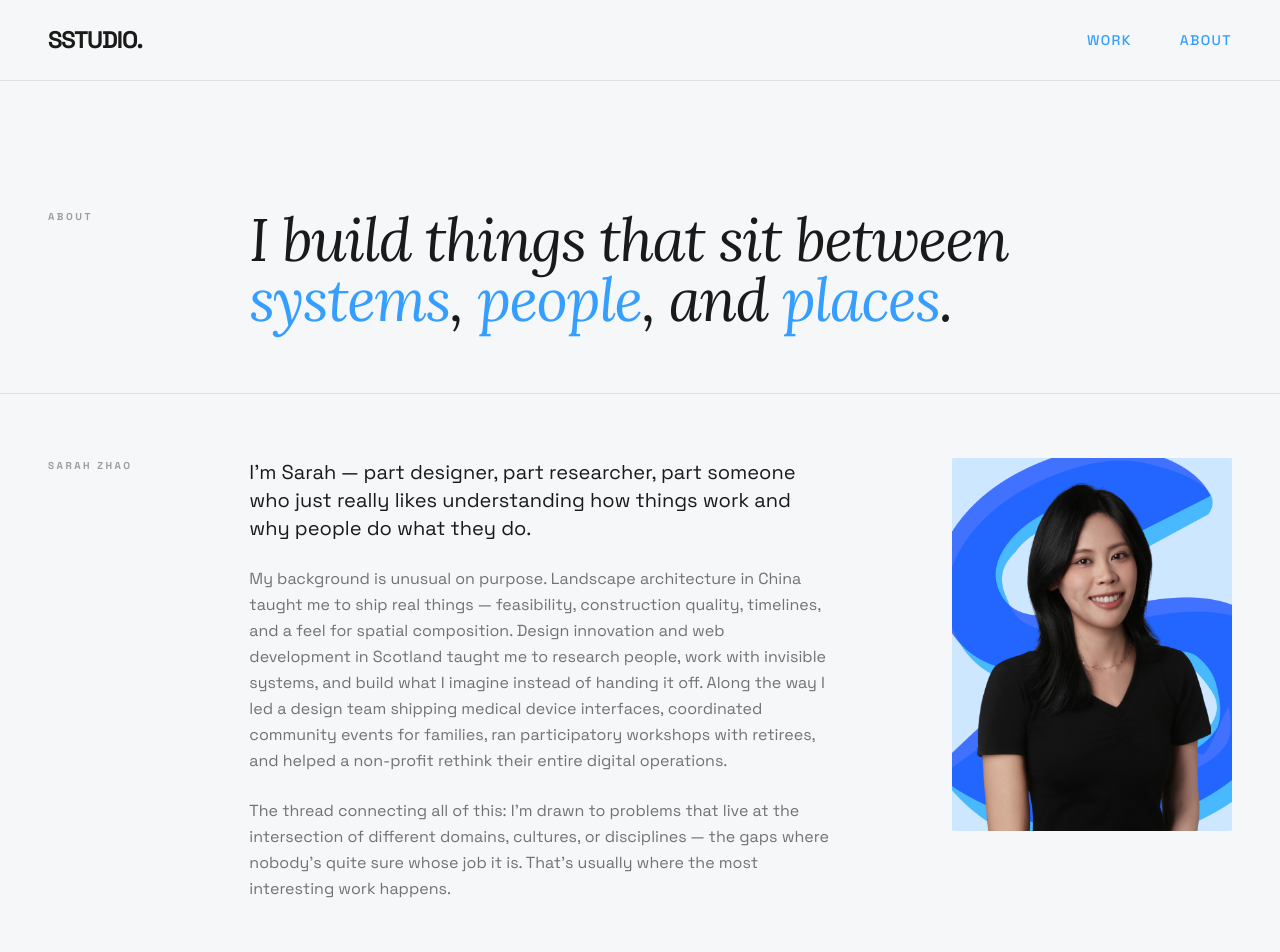
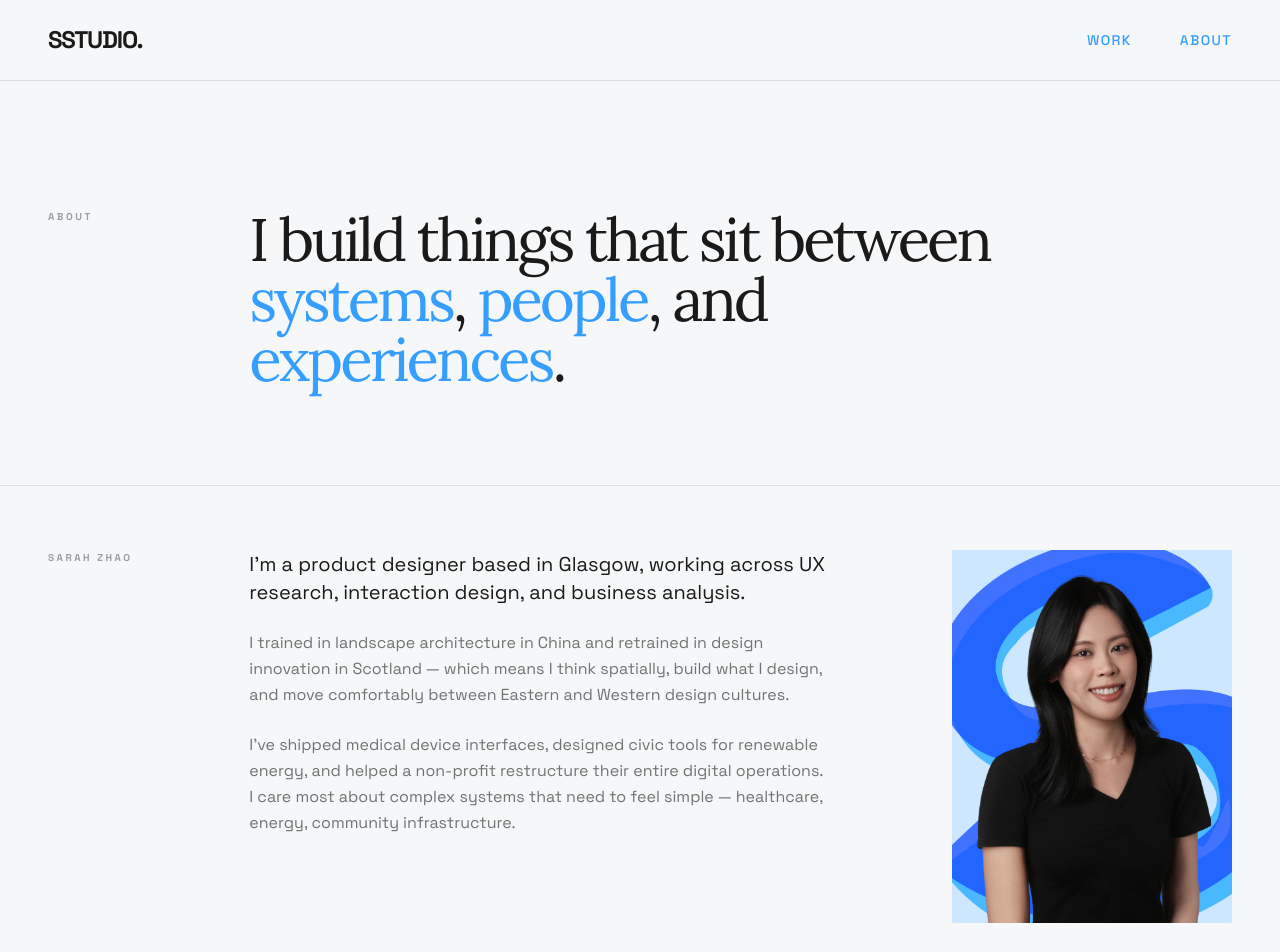
Before and after one commit to Norica610/ssstudio, a website: page about.html in a window 1280 px wide. Shown: the top 952 px of the page. Drawn offline with nearby package versions, Linux system fonts and the light colour scheme.

```diff
--- a/about.html
+++ b/about.html
@@ -53,8 +53,8 @@
       </div>
       <!-- Headline -->
       <div class="col-span-12 md:col-span-8">
-        <h1 class="font-serif text-3xl md:text-5xl lg:text-6xl italic leading-[1.15] tracking-tight" style="animation:fadeUp .6s ease-out .1s both">
-          I build things that sit between <span class="text-primary">systems</span>, <span class="text-primary">people</span>, and <span class="text-primary">places</span>.
+        <h1 class=" tracking-tighter font-serif text-2xl md:text-6xl leading--[0.9] mb-8">
+          I build things that sit between <span class="text-primary">systems</span>, <span class="text-primary">people</span>, and <span class="text-primary">experiences</span>.
         </h1>
       </div>
     </div>
@@ -68,13 +68,13 @@
       </div>
       <div class="col-span-12 md:col-span-6 space-y-6">
         <p class="text-lg md:text-xl leading-relaxed reveal stagger-1">
-          I'm Sarah — part designer, part researcher, part someone who just really likes understanding how things work and why people do what they do.
+        I'm a product designer based in Glasgow, working across UX research, interaction design, and business analysis.
         </p>
         <p class="text-base opacity-60 leading-relaxed reveal stagger-2">
-          My background is unusual on purpose. Landscape architecture in China taught me to ship real things — feasibility, construction quality, timelines, and a feel for spatial composition. Design innovation and web development in Scotland taught me to research people, work with invisible systems, and build what I imagine instead of handing it off. Along the way I led a design team shipping medical device interfaces, coordinated community events for families, ran participatory workshops with retirees, and helped a non-profit rethink their entire digital operations.
+        I trained in landscape architecture in China and retrained in design innovation in Scotland — which means I think spatially, build what I design, and move comfortably between Eastern and Western design cultures.
         </p>
-        <p class="text-base opacity-60 leading-relaxed reveal stagger-3">
-          The thread connecting all of this: I'm drawn to problems that live at the intersection of different domains, cultures, or disciplines — the gaps where nobody's quite sure whose job it is. That's usually where the most interesting work happens.
+        <p class="text-base opacity-60 leading-relaxed reveal stagger-2">
+        I've shipped medical device interfaces, designed civic tools for renewable energy, and helped a non-profit restructure their entire digital operations. I care most about complex systems that need to feel simple — healthcare, energy, community infrastructure.
         </p>
       </div>
       <!-- Photo slot -->
@@ -122,7 +122,7 @@
         <p class="text-[10px] uppercase tracking-[0.25em] font-bold opacity-40 reveal">Say hello</p>
       </div>
       <div class="col-span-12 md:col-span-8">
-        <h2 class="reveal stagger-1 font-serif italic text-2xl md:text-4xl leading-tight mb-8">
+        <h2 class=" tracking-tighter font-serif text-2xl md:text-4xl leading--[0.9] mb-8">
           I'm always up for a good conversation — about design, about systems, about what's not working and why.
         </h2>
         <div class="reveal stagger-2 flex flex-wrap gap-4">
```
